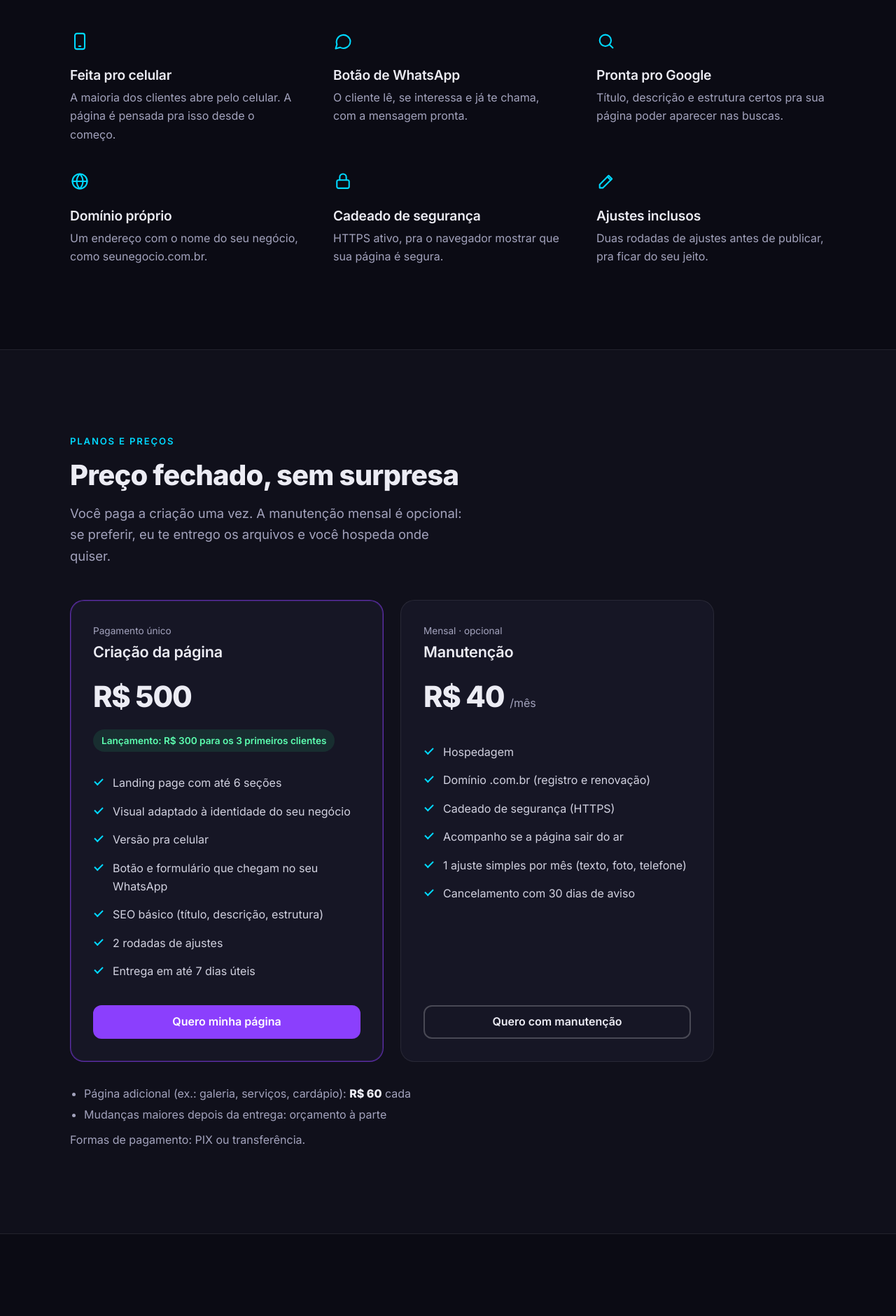
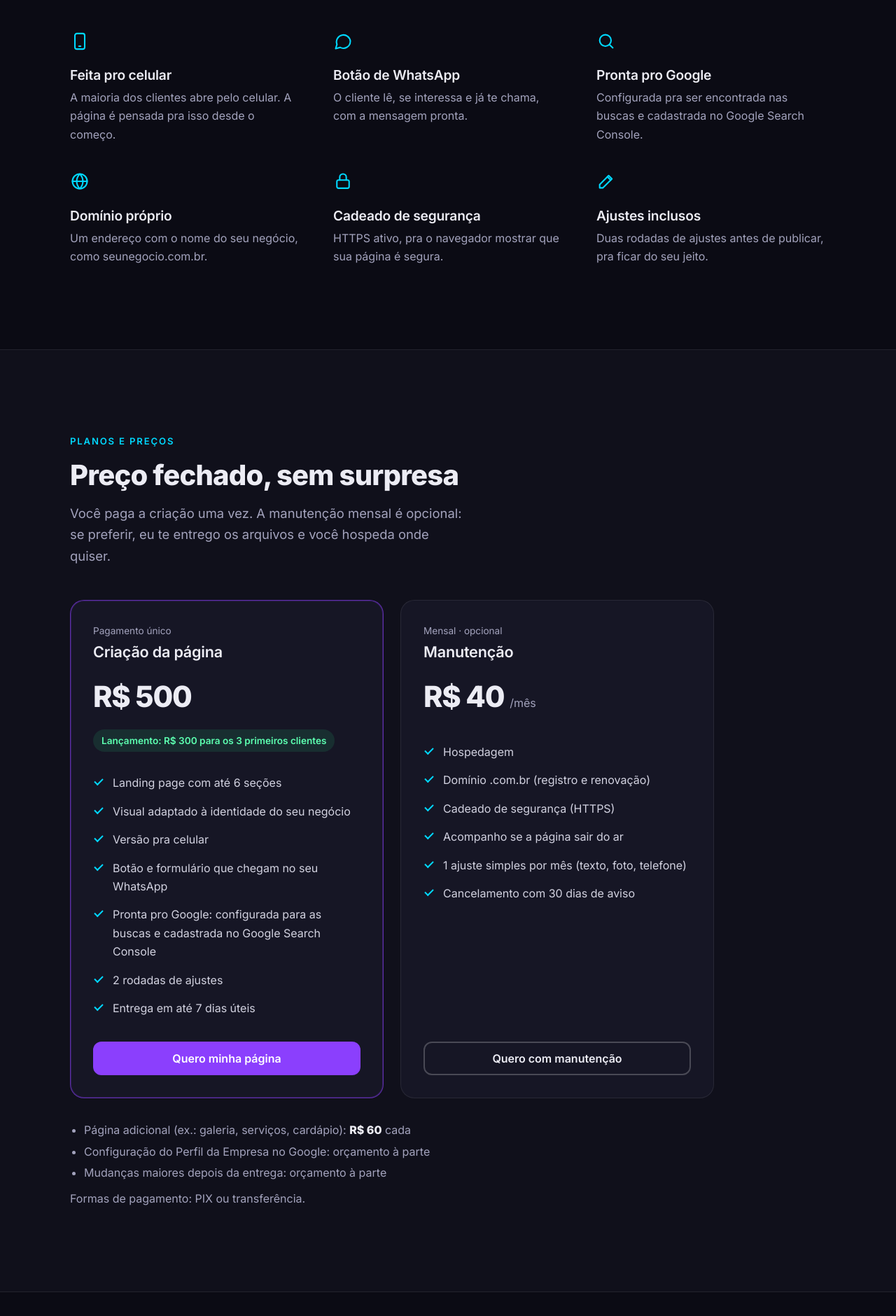
Before and after one commit to Arthur-DBorghi/LandingPage, a plain HTML site: page index.html in a window 1280 px wide. Shown: the part 2730-4610 px from the top of the page at 70% size. Drawn offline with Linux system fonts and the light colour scheme.

Commit message:
FAQ atualizado

```diff
--- a/index.html
+++ b/index.html
@@ -167,7 +167,7 @@
           <div class="recurso">
             <svg width="28" height="28" viewBox="0 0 24 24" fill="none" stroke="currentColor" stroke-width="1.8" stroke-linecap="round" stroke-linejoin="round" aria-hidden="true"><circle cx="11" cy="11" r="7"/><path d="M20 20l-4-4"/></svg>
             <h3>Pronta pro Google</h3>
-            <p>Título, descrição e estrutura certos pra sua página poder aparecer nas buscas.</p>
+            <p>Configurada pra ser encontrada nas buscas e cadastrada no Google Search Console.</p>
           </div>
           <div class="recurso">
             <svg width="28" height="28" viewBox="0 0 24 24" fill="none" stroke="currentColor" stroke-width="1.8" stroke-linecap="round" stroke-linejoin="round" aria-hidden="true"><circle cx="12" cy="12" r="9"/><path d="M3 12h18M12 3c2.5 2.5 3.8 5.5 3.8 9s-1.3 6.5-3.8 9c-2.5-2.5-3.8-5.5-3.8-9S9.5 5.5 12 3z"/></svg>
@@ -208,7 +208,7 @@
               <li>Visual adaptado à identidade do seu negócio</li>
               <li>Versão pra celular</li>
               <li>Botão e formulário que chegam no seu WhatsApp</li>
-              <li>SEO básico (título, descrição, estrutura)</li>
+              <li>Pronta pro Google: configurada para as buscas e cadastrada no Google Search Console</li>
               <li>2 rodadas de ajustes</li>
               <li>Entrega em até 7 dias úteis</li>
             </ul>
@@ -234,6 +234,7 @@
         <div class="extras">
           <ul>
             <li>Página adicional (ex.: galeria, serviços, cardápio): <strong>R$ 60</strong> cada</li>
+            <li>Configuração do Perfil da Empresa no Google: orçamento à parte</li>
             <li>Mudanças maiores depois da entrega: orçamento à parte</li>
           </ul>
           <p>Formas de pagamento: PIX ou transferência.</p>
@@ -281,6 +282,10 @@
             <p>Não. O modelo é o ponto de partida: cores, fotos, textos e seções mudam de acordo com o seu negócio.</p>
           </details>
           <details>
+            <summary>Vou aparecer em primeiro no Google?</summary>
+            <p>Ninguém pode prometer posição no Google, e é bom desconfiar de quem promete. Sua página sai configurada pro Google encontrar e entender, e cadastrada no Google Search Console. A posição depende do tempo, da concorrência na sua região e, pra negócio local, principalmente do Perfil da Empresa no Google, que eu posso configurar pra você como extra.</p>
+          </details>
+          <details>
             <summary>Posso usar meu próprio domínio?</summary>
             <p>Pode. Na manutenção mensal o domínio .com.br já está incluso. Se você já tem um, eu conecto.</p>
           </details>
```
